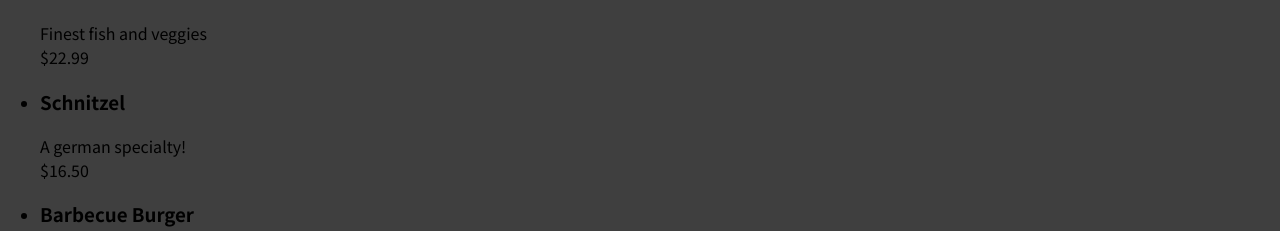
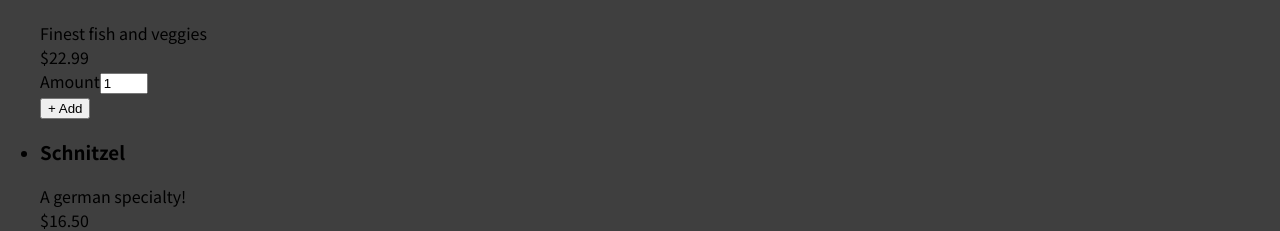
Before and after one commit to SadafKhan434/Project-1, a React (Create React App) app: page / in a window 1280 px wide. Shown: the part 582-813 px from the top of the page. Built offline with nearby package versions, Linux system fonts and the light colour scheme.

Commit message:
ButtonChange

```diff
--- a/src/Components/Meals/MealsItem/MealsItem.js
+++ b/src/Components/Meals/MealsItem/MealsItem.js
@@ -1,3 +1,4 @@
+import MealsItemForm from './MealsItemForm';
 import classes from './MealsItem.Module.css';
 const MealsItem = props =>{
     const price=`$${props.price.toFixed(2)}`;
@@ -7,7 +8,9 @@ return<li className={classes.meal}>
 <div className={classes.description}>{props.description}</div>
 <div className={classes.price}>{price}</div>
 </div>
-<div></div>
+<div>
+    <MealsItemForm/>
+</div>
 </li>
 }
 export default MealsItem;
--- /dev/null
+++ b/src/Components/Meals/MealsItem/MealsItemForm.Module.css
@@ -0,0 +1,17 @@
+.form{
+    text-align: center;
+}
+.form button{
+    cursor: pointer;
+    font: inherit;
+    background-color: brown;
+    border: 1px solid red;
+    color: white;
+    padding: 0.25rem 2rem;
+    border-radius: 2px;
+    font-weight: bold;
+}
+.form button:hover
+.form button:active{
+    background-color: red;
+}
--- a/src/Components/Meals/MealsItem/MealsItemForm.js
+++ b/src/Components/Meals/MealsItem/MealsItemForm.js
@@ -0,0 +1,16 @@
+import Input from '../../UI/Input';
+import classes from'./MealsItemForm.Module.css';
+const MealsItemForm=(props)=>{
+return <form className={classes.form}>
+    <Input label ="Amount" input={{
+        id:'amount',
+        type:'number',
+        min:"1",
+        max:'5',
+        step:'1',
+       defaultValue: '1'
+    }} />
+    <button>+ Add</button>
+</form>
+}
+export default MealsItemForm;
--- /dev/null
+++ b/src/Components/UI/Input.Module.css
@@ -0,0 +1,16 @@
+.input{
+    display: flex;
+    align-items: center;
+    margin-bottom: 0.5rem;
+}
+.input label{
+    font-weight: bold;
+    margin-right: 1rem;
+}
+.input input{
+    width: 3rem;
+    border-radius: 5px;
+    border: 1px solid red;
+    font: inherit;
+    padding-left: 0.5rem;
+}
--- /dev/null
+++ b/src/Components/UI/Input.js
@@ -0,0 +1,10 @@
+import classes from './Input.Module.css';
+const Input=(props)=>{
+return(
+<div className={classes.input}>
+<label htmlFor={props.input.id}>{props.label}</label>
+<input{...props.input}/>
+</div>
+)
+}
+export default Input;
```
